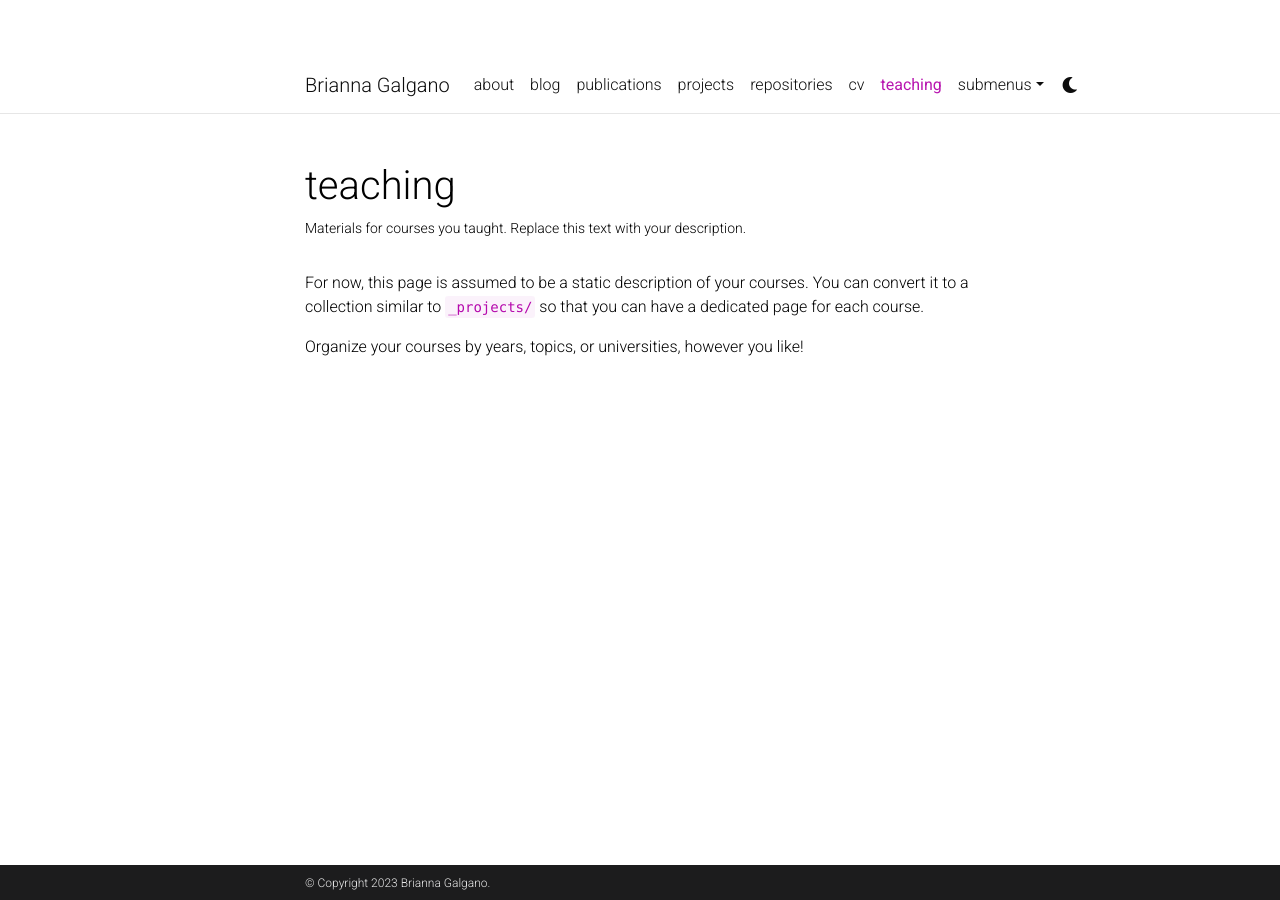
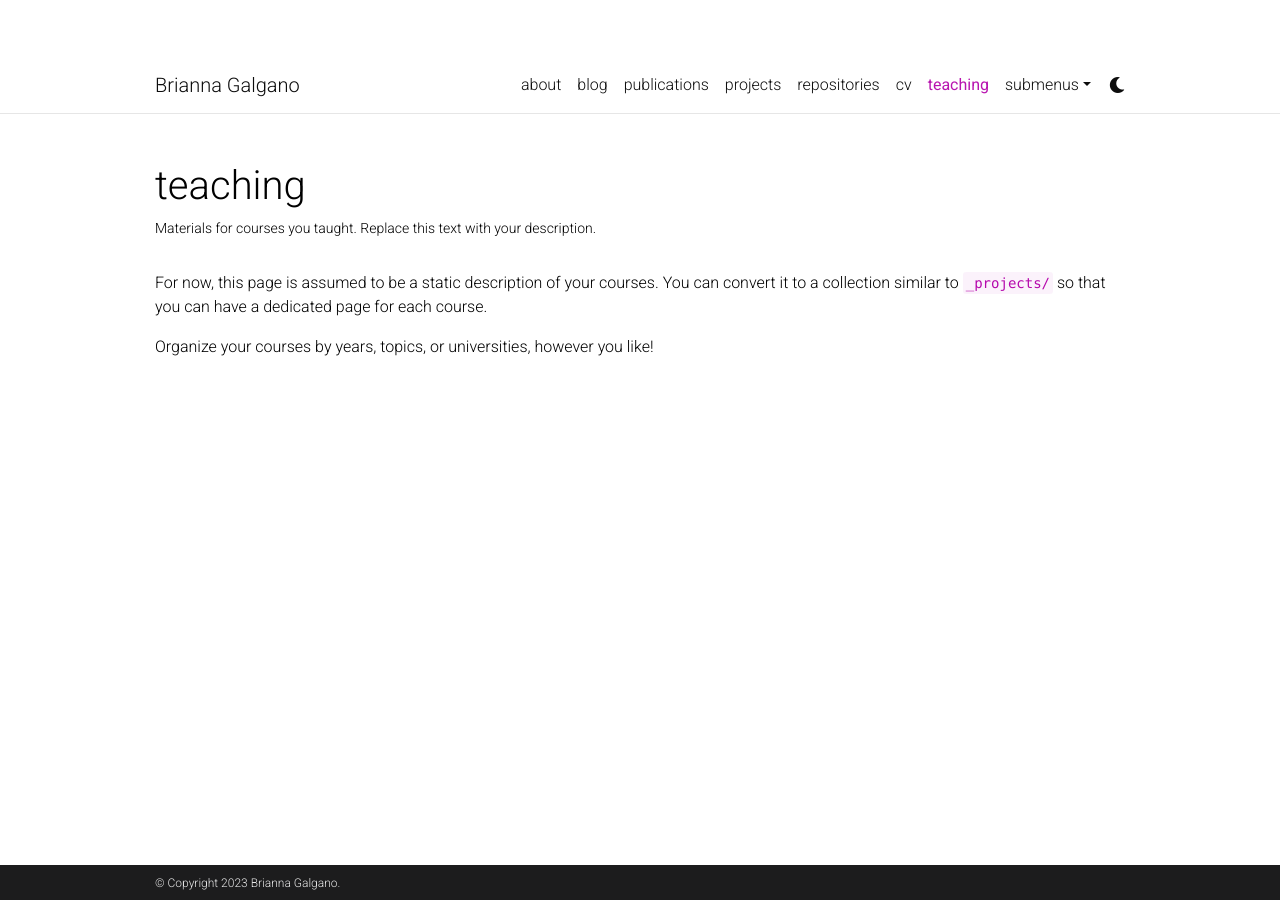
Before and after one commit to bgalgano/bgalgano.github.io, a Jekyll site: the page built from _pages/teaching.md, in a window 1280 px wide. Built offline with Jekyll 4.4.1, drawn with Linux system fonts in a browser that asks for light colours; comment, search, counter and statistics services are not loaded; a style sheet for code colours, icons or effects is not loaded.

Commit message:
Update _config.yml

```diff
--- a/_config.yml
+++ b/_config.yml
@@ -26,11 +26,11 @@ impressum_path:  # set to path to include impressum link in the footer, use the
 
 # code highlighter theme
 highlight_theme_light: github   # https://github.com/jwarby/jekyll-pygments-themes
-highlight_theme_dark: native    # https://github.com/jwarby/jekyll-pygments-themes
+highlight_theme_dark: radical    # https://github.com/jwarby/jekyll-pygments-themes
 
 # repo color theme
 repo_theme_light: buefy       # https://github.com/anuraghazra/github-readme-stats/blob/master/themes/README.md
-repo_theme_dark: radical      # https://github.com/anuraghazra/github-readme-stats/blob/master/themes/README.md
+repo_theme_dark: buefy      # https://github.com/anuraghazra/github-readme-stats/blob/master/themes/README.md
 
 # -----------------------------------------------------------------------------
 # RSS Feed
@@ -48,7 +48,7 @@ navbar_fixed: false
 footer_fixed: true
 
 # Dimensions
-max_width: 700px
+max_width: 1000px
 
 # TODO: add layout settings (single page vs. multi-page)
 
```
